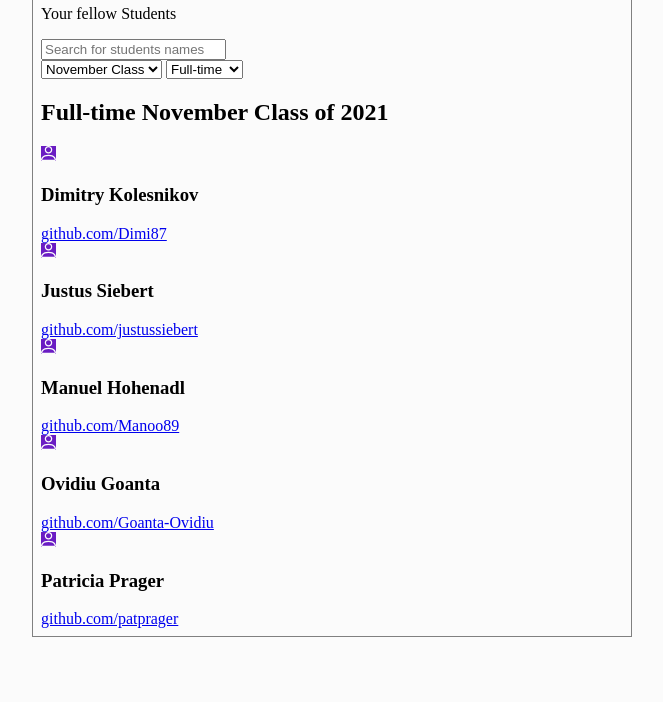
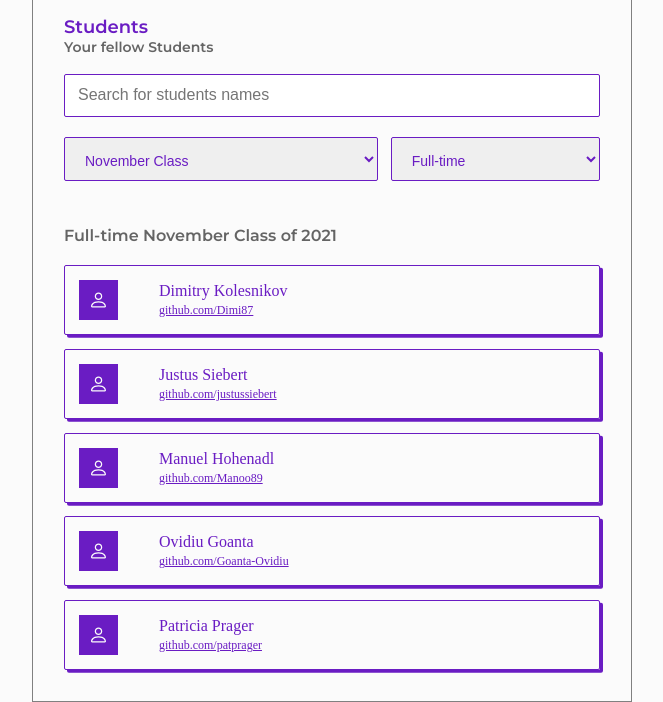
Before and after one commit to Fenrius/recap-aufgabe, a plain HTML site: page index.html in a window 1280 px wide. Shown: the part 111-813 px from the top of the page, without its empty margins (308-971 px from the left). Drawn offline with Linux system fonts and the light colour scheme.

Commit message:
complete task

```diff
--- a/index.html
+++ b/index.html
@@ -15,23 +15,25 @@
         rel="stylesheet">
     <link rel="stylesheet" href="style.css">
 </head>
+
+
+<body>
     <header class="main-header">
         <img src="assets/IconBurger Menu.svg" alt="Dropdown">
         <h1>Coding Bootcamps Europe</h1>
     </header>
-
-<body>
-    <header>
+    <main>
+        <header class="h2-header">
             <h2>Students</h2>
             <p>Your fellow Students</p>
         </header>
         <article>
-        <section>
+            <section class="text-input">
                 <input type="text" placeholder="Search for students names">
             </section>
         </article>
-    <article>
-        <select name="Select Class" id="Class">
+        <article class="selectors">
+            <select name="Select Class" id="class">
                 <option value="November Class">November Class</option>
                 <option value="Dezember Class">Dezember Class</option>
             </select>
@@ -40,29 +42,30 @@
                 <option value="Part-time">Part-time</option>
             </select>
         </article>
-    <article>
+        <article class="person-list">
             <h2>Full-time November Class of 2021</h2>
-        <section>
+            <section class="person-entrys">
                 <img src="assets/VectorBlank Person.svg" alt="Profil">
-            <h3>Dimitry Kolesnikov</h3> <a href="#">github.com/Dimi87</a>
+                <p>Dimitry Kolesnikov <br><a href="#">github.com/Dimi87</a></p>
             </section>
-        <section>
+            <section class="person-entrys">
                 <img src="assets/VectorBlank Person.svg" alt="Profil">
-            <h3>Justus Siebert</h3> <a href="#">github.com/justussiebert</a>
+                <p>Justus Siebert <br><a href="#">github.com/justussiebert</a></p>
             </section>
-        <section>
+            <section class="person-entrys">
                 <img src="assets/VectorBlank Person.svg" alt="Profil">
-            <h3>Manuel Hohenadl</h3> <a href="#">github.com/Manoo89</a>
+                <p>Manuel Hohenadl <br><a href="#">github.com/Manoo89</a></p>
             </section>
-        <section>
+            <section class="person-entrys">
                 <img src="assets/VectorBlank Person.svg" alt="Profil">
-            <h3>Ovidiu Goanta</h3> <a href="#">github.com/Goanta-Ovidiu</a>
+                <p>Ovidiu Goanta <br><a href="#">github.com/Goanta-Ovidiu</a></p>
             </section>
-        <section>
+            <section class="person-entrys">
                 <img src="assets/VectorBlank Person.svg" alt="Profil">
-            <h3>Patricia Prager</h3> <a href="#">github.com/patprager</a>
+                <p>Patricia Prager <br><a href="#">github.com/patprager</a></p>
             </section>
         </article>
+    </main>
 
 
 
--- a/style.css
+++ b/style.css
@@ -1,5 +1,7 @@
+* {
+  box-sizing: border-box;
+}
 html {
-  box-sizing: border-box;
   border: 1px solid gray;
   max-width: 600px;
   margin: 0 auto;
@@ -9,20 +11,111 @@ html {
   --sec-heading: "Source Sans";
   background-color: var(--second-color);
 }
-
-.main-header {
-  display: flex;
-  justify-content: space-around;
-  background-color: var(--general-color);
-}
-img {
-  size: 1rem;
+body {
+  margin: 0;
 }
 h1 {
   font-family: var(--font-heading);
   color: var(--second-color);
   font-size: 1rem;
+  margin-bottom: 0;
 }
-section img {
+main {
+  margin: 1.9375rem;
+}
+h2 {
+  font-family: var(--font-heading);
+  font-size: 1.125rem;
+}
+
+input {
+  font-size: 1rem;
+  color: var(--general-color);
+  padding-top: 0.6875rem;
+  padding-bottom: 0.75rem;
+  padding-left: 0.8125rem;
+  padding-right: 7.9375rem;
+  border: #6a1cc3 1.75px solid;
+  border-radius: 2px;
+  width: 100%;
+}
+select {
+  font-size: 0.875rem;
+  color: var(--general-color);
+  padding-top: 0.875rem;
+  padding-bottom: 0.625rem;
+  padding-left: 1rem;
+  border: #6a1cc3 0.109375rem solid;
+  border-radius: 2px;
+}
+#class {
+  width: 60%;
+}
+#timespan {
+  width: 40%;
+}
+.main-header {
+  align-items: center;
+  display: flex;
+  justify-content: space-around;
+  height: 5.9375rem;
   background-color: var(--general-color);
 }
+.text-input {
+  margin-bottom: 1.25rem;
+  display: flex;
+  justify-content: center;
+}
+.selectors {
+  gap: 0.8125rem;
+  display: flex;
+  justify-content: space-between;
+}
+.person-entrys {
+  border: #6a1cc3 1.75px solid;
+  border-radius: 2px;
+  box-shadow: 3px 2.81px #6a1cc3;
+  font-family: var(--sec-heading);
+  display: flex;
+  flex-direction: row;
+  gap: 1.6875rem;
+}
+.h2-header h2 {
+  color: var(--general-color);
+}
+.person-list h2 {
+  font-size: 1rem;
+  color: #00000099;
+  margin-top: 2.8125rem;
+  margin-bottom: 1.25rem;
+}
+.person-entrys p {
+  font-size: 1rem;
+  color: var(--general-color);
+}
+.person-entrys a {
+  font-size: 0.75rem;
+  color: var(--general-color);
+}
+.person-entrys + .person-entrys {
+  margin-top: 0.863125rem;
+}
+
+.person-list img {
+  margin: 14px;
+  padding: 12px;
+  background-color: var(--general-color);
+}
+header img {
+  padding-top: 0.75rem;
+  padding-left: 0.5rem;
+}
+.h2-header > * {
+  margin: 0;
+}
+.h2-header p {
+  font-family: var(--font-heading);
+  color: #00000099;
+  font-size: 0.875rem;
+  margin-bottom: 1.125rem;
+}
```
Lines whose indentation alone changed are shown as unchanged.
